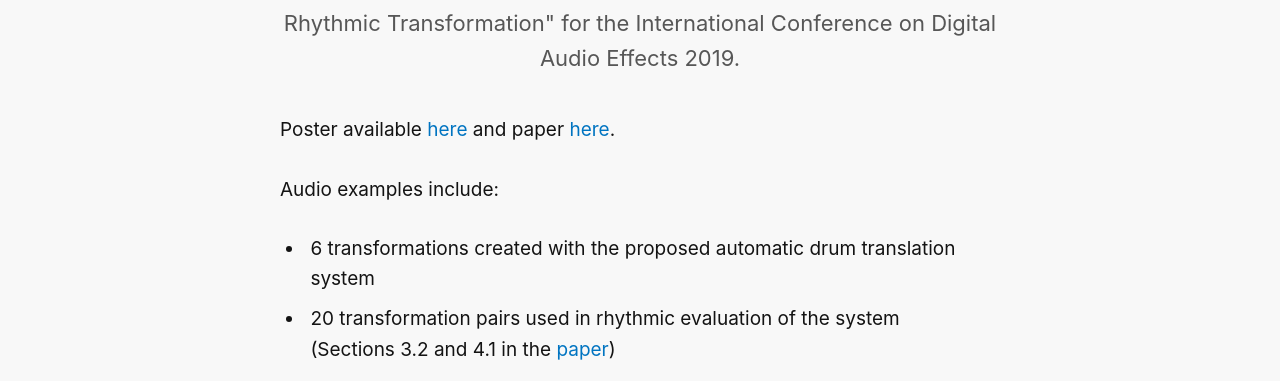
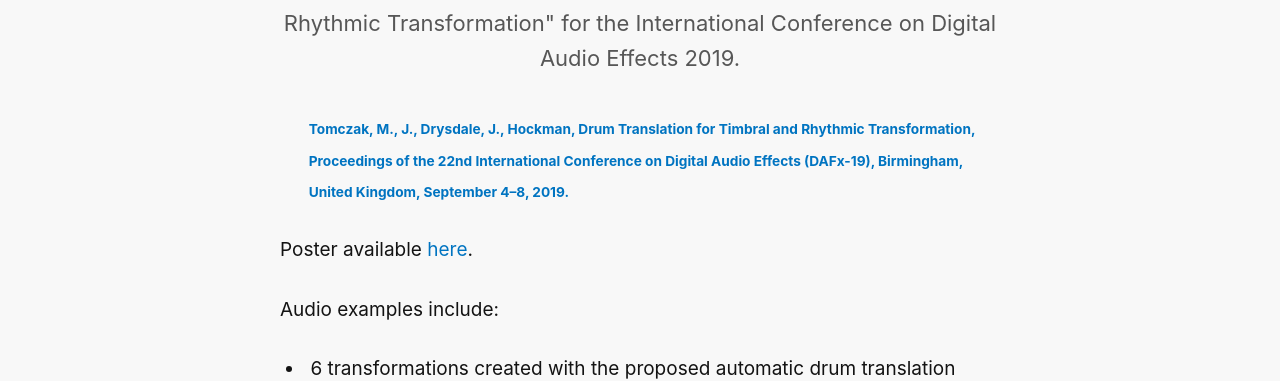
Before and after one commit to maciek-tomczak/blog, a Gatsby site: page /Drum-Translation-for-Timbral-and-Rhythmic-Transformation/ in a window 1280 px wide. Shown: the part 431-812 px from the top of the page. Built offline with nearby package versions, Linux system fonts and the light colour scheme; Gatsby itself is replaced by a stand-in of ours.

Commit message:
add reference

```diff
--- a/content/blog/Audio-Style-Transfer-with-Rhythmic-Constraints/index.md
+++ b/content/blog/Audio-Style-Transfer-with-Rhythmic-Constraints/index.md
@@ -5,6 +5,9 @@ tags: [audio-style-transfer,redrumming,ML]
 description: Results supplementing the paper "Audio Style Transfer with Rhythmic Constraints" for the International Conference on Digital Audio Effects 2018.
 
 ---
+
+|  |                  **[Tomczak, M., C., Southall, J., Hockman, Audio Style Transfer with Rhythmic Constraints,                    Proceedings of the 21st International Conference on Digital Audio Effects (DAFx-18), Aveiro, Portugal, September 4–8, 2018.](https://ant-s4.unibw-hamburg.de/dafx/paper-archive/2018/papers/DAFx2018_paper_48.pdf)**|
+| :---- | :--- |
 
 The presented 15 transformation pairs were tested with 3 different loss terms L1, L2 and L3 defined in the [paper](https://ant-s4.unibw-hamburg.de/dafx/paper-archive/2018/papers/DAFx2018_paper_48.pdf), as well as, several additional audio style transfer (AST) transformations. In addition, transformations acquired with default parameters from AST approaches by Barry et al. (2018), Mital (2017) and Ulyanov et al. (2016) are included with the results. Inputs A and B refer to terms <i>content</i> and <i>style</i> used by the authors of the compared papers.
 
--- a/content/blog/Drum-Translation-for-Timbral-and-Rhythmic-Transformation/index.md
+++ b/content/blog/Drum-Translation-for-Timbral-and-Rhythmic-Transformation/index.md
@@ -6,7 +6,12 @@ tags: [wavenet,redrumming,ML]
 
 ---
 
-Poster available [here](./dafx19-poster.pdf) and paper [here](http://dafx2019.bcu.ac.uk/papers/DAFx2019_paper_25.pdf).
+|  |                  **[Tomczak, M., J., Drysdale, J., Hockman, Drum Translation for Timbral and Rhythmic Transformation, Proceedings of the 22nd International Conference on Digital Audio Effects (DAFx-19), Birmingham, United Kingdom, September 4–8, 2019.](http://dafx2019.bcu.ac.uk/papers/DAFx2019_paper_25.pdf)**|
+| :---- | :--- |
+
+
+
+Poster available [here](./dafx19-poster.pdf).
 
 Audio examples include:
 
```
